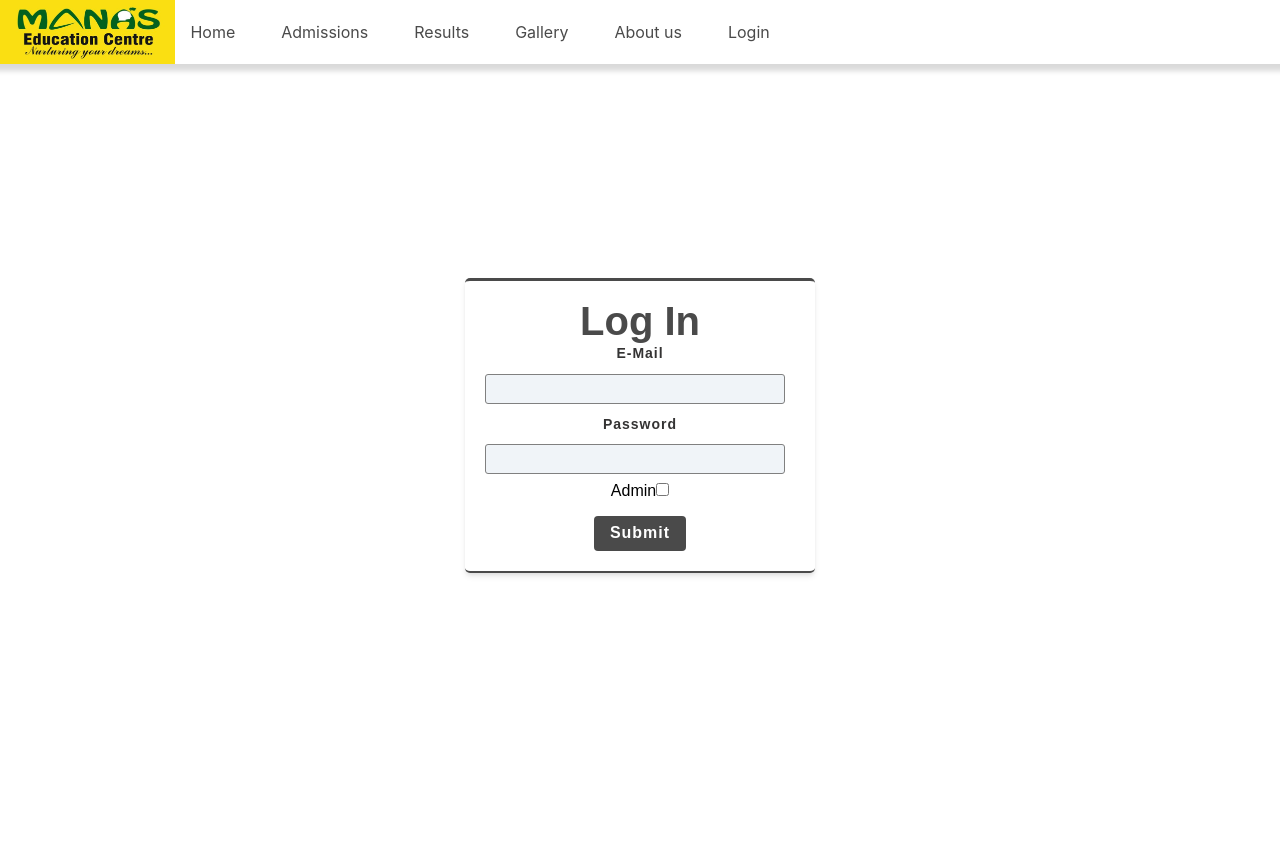
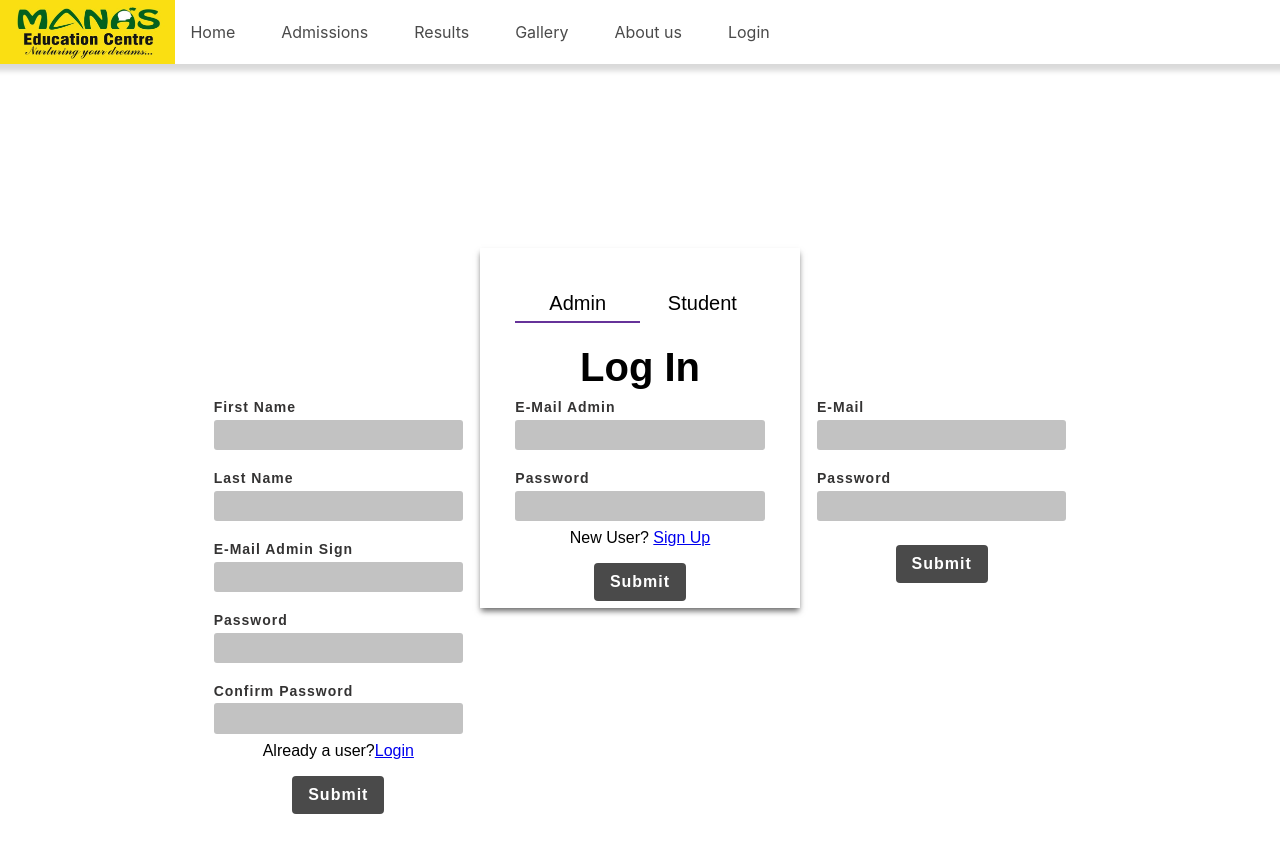
Before and after one commit to imf-ali/Manas-Frontend, a React (Create React App) app: page /login in a window 1280 px wide. Shown: the top 852 px of the page. After the commit the page ends 814 px from the top, so only its background shows below. Built offline with nearby package versions, Linux system fonts and the light colour scheme; no server answers; the HTML template or start-up script is replaced by a standard one.

Commit message:
dummy change

```diff
--- a/src/App.js
+++ b/src/App.js
@@ -6,27 +6,24 @@ import About from "./Screen/About";
 import NavBar from "./Components/NavBar";
 import LoginPage from "./Screen/LoginPage";
 import NoticeUpload from "./Screen/NoticeUpload";
-import { AuthContextProvider } from './store/AuthContext';
+import { AuthContextProvider } from "./store/AuthContext";
 import ManasInstance from "./lib/api";
 import { useEffect } from "react";
 import userStore from "./store/userStore";
 import Notice from "./Screen/Notice";
 
 function App() {
+  const setIsLogin = userStore((state) => state.setIsLogin);
 
-  const setIsLogin = userStore(state => state.setIsLogin);
-
-  const manasInstance = new ManasInstance(process.env.REACT_APP_BACKEND_URL);
+  const manasInstance = new ManasInstance("http://localhost:9008");
 
   useEffect(() => {
-    const user = localStorage.getItem('user');
-    if(localStorage.getItem('token')){
-      if(user === 'admin')
-        setIsLogin(true, false);
-      else if (user === 'student')
-        setIsLogin(false, true);
+    const user = localStorage.getItem("user");
+    if (localStorage.getItem("token")) {
+      if (user === "admin") setIsLogin(true, false);
+      else if (user === "student") setIsLogin(false, true);
     }
-  },[setIsLogin])
+  }, [setIsLogin]);
 
   return (
     <AuthContextProvider value={{ manasInstance }}>
--- a/src/Screen/LoginPage.js
+++ b/src/Screen/LoginPage.js
@@ -25,12 +25,11 @@ const passwordReducer = (state, actions) => {
 };
 
 const LoginPage = () => {
-
   const setIsLogin = userStore((state) => state.setIsLogin);
 
   const { manasInstance } = useContext(AuthContext);
 
-  const [ adminValue, setAdminValue ] = useState(false);
+  const [adminValue, setAdminValue] = useState(false);
 
   const [emailState, dispatchEmail] = useReducer(emailReducer, {
     value: "",
@@ -60,23 +59,57 @@ const LoginPage = () => {
 
   const adminChangeHandler = () => {
     console.log(adminValue);
-    setAdminValue((value) => !value)
+    setAdminValue((value) => !value);
   };
 
   const submitHandler = async (event) => {
     event.preventDefault();
-    const user = adminValue ? 'admin' : 'student';
-    const res = await manasInstance.loginHandler(emailState.value, passwordState.value, user);
-    if(res.status === 201) {
+    const user = adminValue ? "admin" : "student";
+    const res = await manasInstance.loginHandler(
+      emailState.value,
+      passwordState.value,
+      user
+    );
+    if (res.status === 201) {
       setIsLogin(true, false);
     }
   };
 
+  const switchStudent = () => {
+    document.getElementById("student").style.left = "0";
+    document.getElementById("btn").style.left = "50%";
+    document.getElementById("adminLogin").style.left = "-121%";
+  };
+  const switchAdmin = () => {
+    document.getElementById("adminLogin").style.left = "0";
+    document.getElementById("btn").style.left = "0%";
+    document.getElementById("student").style.left = "121%";
+  };
+  const switchSignUp = () => {
+    document.getElementById("adminLogin").style.left = "121%";
+    document.getElementById("adminSign").style.left = "0%";
+  };
+  const switchLogin = () => {
+    document.getElementById("adminLogin").style.left = "0";
+    document.getElementById("adminSign").style.left = "-121%";
+  };
+
   return (
-      <div className={styles.loginMain}>
-        <div className={styles.loginContainer}>
-          <h2 className={styles.headingLogin}>Log In</h2>
-          <form onSubmit={submitHandler}>
+    <div className={styles.loginMain}>
+      <div className={styles.loginContainer} id="container">
+        <div className={styles.toggle}>
+          <div id="btn" className={styles.btn}></div>
+          <button onClick={switchAdmin}>Admin</button>
+          {/* <hr></hr> */}
+          <button onClick={switchStudent}>Student</button>
+        </div>
+        <h2 className={styles.headingLogin}>Log In</h2>
+        <div className={styles.formContainer}>
+          <form
+            id="student"
+            className={styles.loginFormStudent}
+            onSubmit={submitHandler}
+          >
             <Input
               id="email"
               type="email"
@@ -95,17 +128,124 @@ const LoginPage = () => {
               value={passwordState.value}
               isValid={passwordState.isValid}
             />
-            <Input
+            {/* <Input
+              className={styles.radio}
               id="radio"
               type="checkbox"
               label="Admin"
               onChange={adminChangeHandler}
+            /> */}
+            <button className={styles.loginButton}>Submit</button>
+          </form>
+          <form
+            id="adminLogin"
+            className={styles.loginFormAdmin}
+            onSubmit={submitHandler}
+          >
+            <Input
+              id="email"
+              type="email"
+              label="E-Mail Admin"
+              onChange={emailChangeHandler}
+              onBlur={validateEmailHandler}
+              value={emailState.value}
+              isValid={emailState.isValid}
             />
-              <button className={styles.loginButton}>Submit</button>
+            <Input
+              id="password"
+              type="password"
+              label="Password"
+              onChange={passwordChangeHandler}
+              onBlur={validatePasswordHandler}
+              value={passwordState.value}
+              isValid={passwordState.isValid}
+            />
+            {/* <Input
+              className={styles.radio}
+              id="radio"
+              type="checkbox"
+              label="Admin"
+              onChange={adminChangeHandler}
+            /> */}
+            <span>
+              {" "}
+              New User?{" "}
+              <a href="#" onClick="">
+                Sign Up
+              </a>
+            </span>
+            <button className={styles.loginButton}>Submit</button>
+          </form>
+          <form
+            id="adminSign"
+            className={styles.signFormAdmin}
+            onSubmit={submitHandler}
+          >
+            <Input
+              id="firstName"
+              type="firstName"
+              label="First Name"
+              onChange={passwordChangeHandler}
+              onBlur={validatePasswordHandler}
+              value={passwordState.value}
+              isValid={passwordState.isValid}
+            />
+            <Input
+              id="lastName"
+              type="lastName"
+              label="Last Name"
+              onChange={passwordChangeHandler}
+              onBlur={validatePasswordHandler}
+              value={passwordState.value}
+              isValid={passwordState.isValid}
+            />
+            <Input
+              id="email"
+              type="email"
+              label="E-Mail Admin Sign"
+              onChange={emailChangeHandler}
+              onBlur={validateEmailHandler}
+              value={emailState.value}
+              isValid={emailState.isValid}
+            />
+            <Input
+              id="password"
+              type="password"
+              label="Password"
+              onChange={passwordChangeHandler}
+              onBlur={validatePasswordHandler}
+              value={passwordState.value}
+              isValid={passwordState.isValid}
+            />
+            <Input
+              id="confirmPassword"
+              type="confirmPassword"
+              label="Confirm Password"
+              onChange={passwordChangeHandler}
+              onBlur={validatePasswordHandler}
+              value={passwordState.value}
+              isValid={passwordState.isValid}
+            />
+            {/* <Input
+              className={styles.radio}
+              id="radio"
+              type="checkbox"
+              label="Admin"
+              onChange={adminChangeHandler}
+            /> */}
+            <span>
+              {" "}
+              Already a user?
+              <a href="#adminLogin" onClick="">
+                Login
+              </a>
+            </span>
+            <button className={styles.loginButton}>Submit</button>
           </form>
         </div>
       </div>
+    </div>
   );
-}
+};
 
 export default LoginPage;
--- a/src/Screen/LoginPage.module.css
+++ b/src/Screen/LoginPage.module.css
@@ -1,10 +1,85 @@
 .loginMain {
+  height: 75vh;
+  position: relative;
   display: flex;
   flex-direction: column;
   align-items: center;
-  height: 100vh;
 }
-.loginContainer{
+
+.btn {
+  position: absolute;
+  border-bottom: 2px solid rebeccapurple;
+  top: 0;
+  left: 0;
+  height: 100%;
+  width: 50%;
+  transition: 0.5s;
+}
+
+.toggle {
+  margin-bottom: 3vh;
+  position: relative;
+  display: flex;
+  height: 5vh;
+  /* box-shadow: 0 0 10px 5px rgb(199, 199, 199); */
+}
+
+.toggle > button {
+  font-size: 20px;
+  width: 50%;
+  cursor: pointer;
+  position: relative;
+  height: 5vh;
+  border: none;
+  background: transparent;
+  outline: none;
+  -webkit-tap-highlight-color: transparent;
+}
+
+.formContainer {
+  position: relative;
+}
+.loginFormAdmin {
+  position: absolute;
+  width: 100%;
+  left: 0;
+  /* padding: 0 vh; */
+  transition: 0.5s;
+}
+.loginFormStudent {
+  position: absolute;
+  width: 100%;
+  left: 121%;
+  /* padding: 0 3vh; */
+  transition: 0.5s;
+}
+.signFormAdmin {
+  position: absolute;
+  width: 100%;
+  left: -121%;
+  /* padding: 0 3vh; */
+  transition: 0.5s;
+}
+.loginContainer {
+  /* overflow: hidden; */
+  position: relative;
+  display: flex;
+  flex-direction: column;
+  width: 40vh;
+  height: 45vh;
+  margin: auto 10%;
+  /* background-color: #696363; */
+  padding: 3%;
+  box-shadow: 0 4px 6px -1px rgba(0, 0, 0, 0.6);
+  /* margin: 0;
+  position: absolute;
+  top: 50%;
+  -ms-transform: translateY(-50%);
+  transform: translateY(-50%); */
+}
+/* .loginContainer {
+
+  backdrop-filter: saturate(180%) blur(10px);
   display: flex;
   flex-direction: column;
   height: fit-content;
@@ -14,48 +89,40 @@
   border-bottom: 2px solid #4a4a4a;
   padding: 20px;
   background-color: #fff;
-  margin-top: 150px;
+  margin: auto;
   z-index: 1;
-  box-shadow: 0 4px 6px -1px rgba(0, 0, 0, 0.1),
-    0 2px 4px -1px rgba(0, 0, 0, 0.06);
+
+} */
+.loginContainer:hover {
+  box-shadow: 0 20px 25px 5px rgba(0, 0, 0, 0.1),
+    0 10px 10px -5px rgba(0, 0, 0, 0.04);
+  transition: 300ms ease-in-out all;
 }
-.loginContainer:hover {
-  box-shadow: 0 20px 25px -5px rgba(0, 0, 0, 0.1),
-  0 10px 10px -5px rgba(0, 0, 0, 0.04);
-transition: 300ms ease-in-out all;
-}
-.headingLogin{
-  display: flex;
-  color: #4a4a4a;
-  align-items: center;
-  justify-content: center;
-}
-.loginButton{
+
+.loginButton {
   display: block;
-  margin-left: auto;
-  margin-right: auto;
+  margin: auto;
   margin-top: 1rem;
   background-color: #4a4a4a;
-  padding: 8px 16px;
+  padding: 10px 16px;
   color: white;
-  font-size: 1.25rem;
+  /* font-size: 1.25rem; */
   cursor: pointer;
   border: transparent;
   border-radius: 0.25rem;
   font-weight: 700;
-  height: 35px;
+  /* height: 35px; */
   letter-spacing: 1px;
   overflow: visible;
   font-family: "Cabin", Sans-Serif;
   font-size: 100%;
-  line-height: 1.15;
+  /* line-height: 1.15; */
 }
-.loginButton:hover{
+.loginButton:hover {
   background-color: #696363;
-  box-shadow: 0 10px 15px -3px rgba(0, 0, 0, 0.1),
-    0 4px 6px -2px rgba(0, 0, 0, 0.05);
+  box-shadow: 0 10px 15px 5px rgba(0, 0, 0, 0.1);
   transition: 300ms ease-in-out all;
 }
-.loginSubmitButton{
+.loginSubmitButton {
   text-decoration: none;
 }
--- a/src/UI/Input.module.css
+++ b/src/UI/Input.module.css
@@ -50,28 +50,35 @@
     }
 
 } */
-.inputControl{
-  height: 30px;
-  width: 300px;
+.inputControl {
+  /* height: 30px; */
+  /* width: 35vh; */
   border-radius: 3px;
   padding: 0.375rem 0.75rem;
   color: rgb(52, 51, 51);
-  background-color: #f0f4f8;
-  border: 1px solid #bcccdc;
+  background-color: #c2c2c2;
+  border: none;
   overflow: visible;
   line-height: 1.15;
   font-size: 100%;
   font-family: "Cabin", Sans-Serif;
   margin-bottom: 0.5rem;
-  border: 1px solid gray;
+  /* border: 1px solid gray; */
 }
-.control{
+
+.inputControl:focus {
+  background-color: rgb(230, 230, 230);
+  outline: 1px solid violet;
+  transition: 0.5s;
+}
+.control {
   display: flex;
   flex-direction: column;
   text-transform: capitalize;
 }
-.headingControl{
-  margin-bottom: 0.5rem;
+.headingControl {
+  margin-top: 0.5rem;
+  text-align: left;
   letter-spacing: 1px;
   font-weight: 600;
   line-height: 1.75;
```
Also changed, not shown: src/Screen/NoticeUpload.js (+55 -36 lines), src/Screen/NoticeUpload.module.css (added, +126 -0 lines), 1 other file (tests, documents, lock files or other folders).
